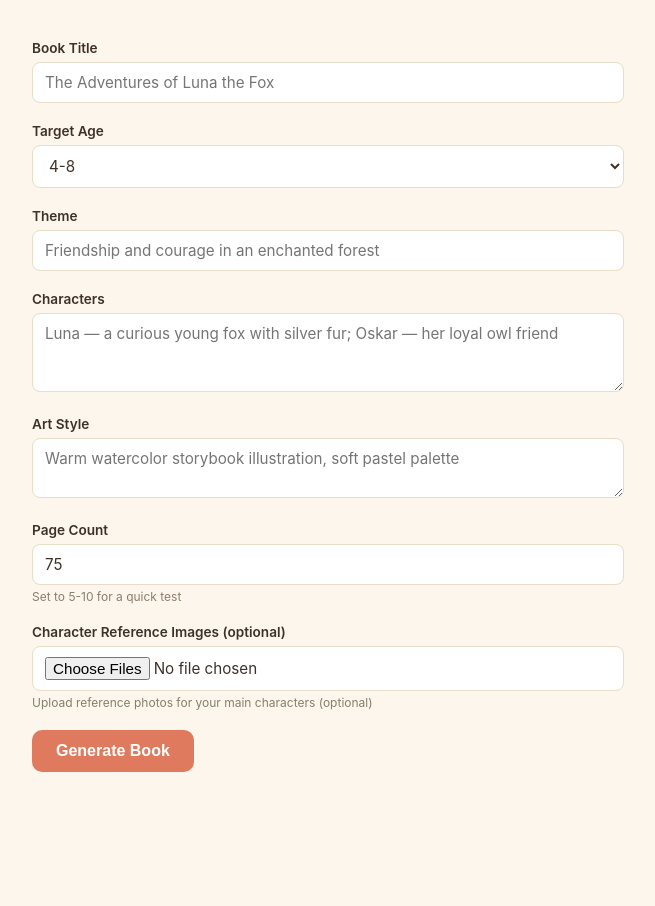
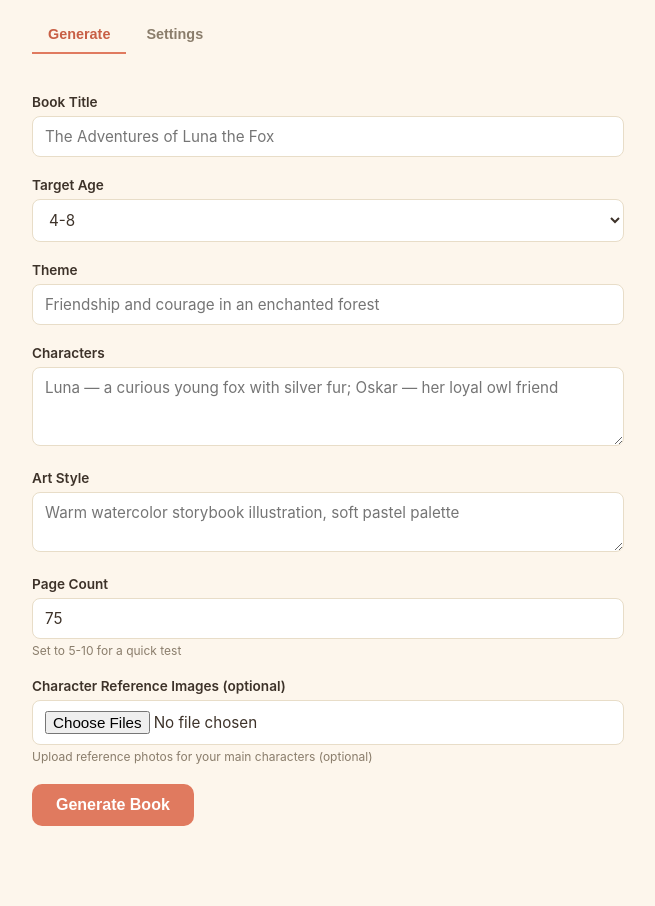
Before and after one commit to n1227snowpro/childrens-book-generator, a Flask app: page / in a window 1280 px wide. Shown: the part 102-1008 px from the top of the page, without its empty margins (312-967 px from the left). Before the commit the page ends 874 px from the top, so only its background shows below. Run offline with Flask 3, Linux system fonts and the light colour scheme; parts of the project's set-up code (start-up, migrations or seed data) failed here and were passed over; some libraries are stand-ins or nearby versions.

Commit message:
Add Settings tab for configuring API keys via the UI
Keys can now be entered through the browser instead of editing .env
on the server. DB-backed settings fall back to env vars when unset,
and values are masked (never echoed back in full) once saved.

Co-Authored-By: Claude Sonnet 5 <noreply@anthropic.com>

```diff
--- a/app.py
+++ b/app.py
@@ -20,6 +20,7 @@ import db
 import kie_client
 import pdf_builder
 import r2_client
+import settings
 from config import BOOKS_DIR, PORT, UPLOADS_DIR
 
 app = Flask(__name__)
@@ -198,6 +199,22 @@ def health():
     return jsonify({"status": "ok", "version": "1.0.0"})
 
 
+@app.route("/api/settings", methods=["GET"])
+def get_settings():
+    return jsonify(settings.status())
+
+
+@app.route("/api/settings", methods=["POST"])
+def update_settings():
+    data = request.get_json(force=True, silent=True) or {}
+    updated = []
+    for key in settings.KEYS:
+        if key in data and data[key]:
+            settings.set(key, data[key].strip())
+            updated.append(key)
+    return jsonify({"updated": updated, "settings": settings.status()})
+
+
 @app.route("/api/books/generate", methods=["POST"])
 def generate_book():
     book_title = request.form.get("book_title", "").strip()
--- a/claude_client.py
+++ b/claude_client.py
@@ -2,13 +2,13 @@ import json
 
 import anthropic
 
-from config import ANTHROPIC_API_KEY
+import settings
 
 MODEL = "claude-opus-4-5"
 
 
 def _client():
-    return anthropic.Anthropic(api_key=ANTHROPIC_API_KEY)
+    return anthropic.Anthropic(api_key=settings.get("ANTHROPIC_API_KEY"))
 
 
 def _build_prompt(book_title, target_age, theme, main_characters, art_style_preference, page_count):
--- a/kie_client.py
+++ b/kie_client.py
@@ -3,7 +3,7 @@ from concurrent.futures import ThreadPoolExecutor
 
 import requests
 
-from config import KIE_AI_API_KEY
+import settings
 
 BASE_URL = "https://api.kie.ai/api/v1/flux/kontext"
 DEFAULT_NEGATIVE_PROMPT = (
@@ -15,7 +15,7 @@ POLL_TIMEOUT_SECONDS = 300
 
 def _headers():
     return {
-        "Authorization": f"Bearer {KIE_AI_API_KEY}",
+        "Authorization": f"Bearer {settings.get('KIE_AI_API_KEY')}",
         "Content-Type": "application/json",
     }
 
--- a/static/app.js
+++ b/static/app.js
@@ -100,3 +100,87 @@ function showError(message) {
   progressError.classList.remove("hidden");
   submitBtn.disabled = false;
 }
+
+const tabButtons = document.querySelectorAll(".tab-btn");
+const tabPanels = document.querySelectorAll(".tab-panel");
+
+tabButtons.forEach((btn) => {
+  btn.addEventListener("click", () => {
+    tabButtons.forEach((b) => b.classList.remove("active"));
+    tabPanels.forEach((p) => p.classList.remove("active"));
+    btn.classList.add("active");
+    document.getElementById(`tab-${btn.dataset.tab}`).classList.add("active");
+    if (btn.dataset.tab === "settings") {
+      loadSettingsStatus();
+    }
+  });
+});
+
+const settingsForm = document.getElementById("settings-form");
+const settingsSubmitBtn = document.getElementById("settings-submit-btn");
+const settingsSavedMsg = document.getElementById("settings-saved-msg");
+
+async function loadSettingsStatus() {
+  try {
+    const res = await fetch("/api/settings");
+    const data = await res.json();
+    for (const [key, info] of Object.entries(data)) {
+      const statusEl = document.querySelector(`.setting-status[data-key="${key}"]`);
+      const inputEl = document.getElementById(key);
+      if (!statusEl) continue;
+
+      statusEl.classList.remove("configured", "env", "unconfigured");
+      if (info.configured && info.source === "settings") {
+        statusEl.textContent = `Configured (${info.masked})`;
+        statusEl.classList.add("configured");
+      } else if (info.configured && info.source === "env") {
+        statusEl.textContent = `Configured via environment (${info.masked})`;
+        statusEl.classList.add("env");
+      } else {
+        statusEl.textContent = "Not configured";
+        statusEl.classList.add("unconfigured");
+      }
+
+      if (inputEl && info.masked) {
+        inputEl.placeholder = info.masked;
+      }
+    }
+  } catch (err) {
+    // status display is best-effort
+  }
+}
+
+settingsForm.addEventListener("submit", async (e) => {
+  e.preventDefault();
+  settingsSubmitBtn.disabled = true;
+  settingsSavedMsg.classList.add("hidden");
+
+  const payload = {};
+  for (const el of settingsForm.querySelectorAll("input[name]")) {
+    if (el.value.trim()) {
+      payload[el.name] = el.value.trim();
+    }
+  }
+
+  try {
+    const res = await fetch("/api/settings", {
+      method: "POST",
+      headers: { "Content-Type": "application/json" },
+      body: JSON.stringify(payload),
+    });
+    if (!res.ok) throw new Error("Failed to save settings");
+
+    for (const el of settingsForm.querySelectorAll("input[name]")) {
+      el.value = "";
+    }
+    settingsSavedMsg.textContent = "Saved.";
+    settingsSavedMsg.classList.remove("hidden", "error");
+    await loadSettingsStatus();
+  } catch (err) {
+    settingsSavedMsg.textContent = err.message;
+    settingsSavedMsg.classList.remove("hidden");
+    settingsSavedMsg.classList.add("error");
+  } finally {
+    settingsSubmitBtn.disabled = false;
+  }
+});
--- a/static/style.css
+++ b/static/style.css
@@ -48,6 +48,7 @@ label {
 
 input[type="text"],
 input[type="number"],
+input[type="password"],
 input[type="file"],
 select,
 textarea {
@@ -140,3 +141,54 @@ button:disabled { opacity: 0.6; cursor: not-allowed; }
   border-radius: 8px;
   border: 1px solid var(--border);
 }
+
+.tabs {
+  display: flex;
+  gap: 4px;
+  max-width: 640px;
+  margin: 0 auto;
+  padding: 16px 24px 0;
+}
+
+.tab-btn {
+  background: transparent;
+  color: var(--muted);
+  border: none;
+  border-bottom: 2px solid transparent;
+  border-radius: 0;
+  padding: 10px 16px;
+  font-size: 0.9rem;
+  font-weight: 600;
+}
+
+.tab-btn:hover { background: transparent; color: var(--text); }
+
+.tab-btn.active {
+  color: var(--accent-dark);
+  border-bottom-color: var(--accent);
+}
+
+.tab-panel { display: none; }
+.tab-panel.active { display: block; }
+
+.settings-heading {
+  font-size: 0.85rem;
+  text-transform: uppercase;
+  letter-spacing: 0.04em;
+  color: var(--muted);
+  margin: 28px 0 16px;
+}
+
+.settings-heading:first-child { margin-top: 0; }
+
+.setting-status.configured { color: #2e7d32; }
+.setting-status.env { color: #8a6d1f; }
+.setting-status.unconfigured { color: var(--muted); }
+
+.saved-msg {
+  color: #2e7d32;
+  font-size: 0.85rem;
+  margin-top: 10px;
+}
+
+.saved-msg.error { color: #c0392b; }
--- a/templates/index.html
+++ b/templates/index.html
@@ -15,7 +15,13 @@
     </div>
   </header>
 
+  <nav class="tabs">
+    <button type="button" class="tab-btn active" data-tab="generate">Generate</button>
+    <button type="button" class="tab-btn" data-tab="settings">Settings</button>
+  </nav>
+
   <main>
+    <section id="tab-generate" class="tab-panel active">
     <form id="book-form">
       <div class="field">
         <label for="book_title">Book Title</label>
@@ -75,6 +81,62 @@
       <a id="pdf-link" class="btn-primary" href="#" target="_blank">Download PDF</a>
       <div id="thumbnails" class="thumbnails"></div>
     </div>
+    </section>
+
+    <section id="tab-settings" class="tab-panel">
+      <form id="settings-form">
+        <h2 class="settings-heading">AI Services</h2>
+
+        <div class="field">
+          <label for="ANTHROPIC_API_KEY">Anthropic (Claude) API Key</label>
+          <input type="password" id="ANTHROPIC_API_KEY" name="ANTHROPIC_API_KEY" placeholder="sk-ant-..." autocomplete="off" />
+          <p class="hint setting-status" data-key="ANTHROPIC_API_KEY">Checking…</p>
+        </div>
+
+        <div class="field">
+          <label for="KIE_AI_API_KEY">KIE.ai API Key</label>
+          <input type="password" id="KIE_AI_API_KEY" name="KIE_AI_API_KEY" placeholder="Enter your KIE.ai key" autocomplete="off" />
+          <p class="hint setting-status" data-key="KIE_AI_API_KEY">Checking…</p>
+        </div>
+
+        <h2 class="settings-heading">Cloudflare R2 Storage</h2>
+
+        <div class="field">
+          <label for="R2_ACCOUNT_ID">R2 Account ID</label>
+          <input type="text" id="R2_ACCOUNT_ID" name="R2_ACCOUNT_ID" autocomplete="off" />
+          <p class="hint setting-status" data-key="R2_ACCOUNT_ID">Checking…</p>
+        </div>
+
+        <div class="field">
+          <label for="R2_ACCESS_KEY">R2 Access Key</label>
+          <input type="password" id="R2_ACCESS_KEY" name="R2_ACCESS_KEY" autocomplete="off" />
+          <p class="hint setting-status" data-key="R2_ACCESS_KEY">Checking…</p>
+        </div>
+
+        <div class="field">
+          <label for="R2_SECRET_KEY">R2 Secret Key</label>
+          <input type="password" id="R2_SECRET_KEY" name="R2_SECRET_KEY" autocomplete="off" />
+          <p class="hint setting-status" data-key="R2_SECRET_KEY">Checking…</p>
+        </div>
+
+        <div class="field">
+          <label for="R2_BUCKET">R2 Bucket Name</label>
+          <input type="text" id="R2_BUCKET" name="R2_BUCKET" autocomplete="off" />
+          <p class="hint setting-status" data-key="R2_BUCKET">Checking…</p>
+        </div>
+
+        <div class="field">
+          <label for="R2_PUBLIC_DOMAIN">R2 Public Domain</label>
+          <input type="text" id="R2_PUBLIC_DOMAIN" name="R2_PUBLIC_DOMAIN" placeholder="https://files.example.com" autocomplete="off" />
+          <p class="hint setting-status" data-key="R2_PUBLIC_DOMAIN">Checking…</p>
+        </div>
+
+        <p class="hint">Leave a field blank to keep its current value. Keys are stored locally in this app's database, not in git.</p>
+
+        <button type="submit" id="settings-submit-btn">Save Settings</button>
+        <p id="settings-saved-msg" class="saved-msg hidden">Saved.</p>
+      </form>
+    </section>
   </main>
 
   <script src="{{ url_for('static', filename='app.js') }}"></script>
```
Also changed, not shown: db.py (+21 -0 lines), r2_client.py (+14 -18 lines), settings.py (added, +54 -0 lines).
